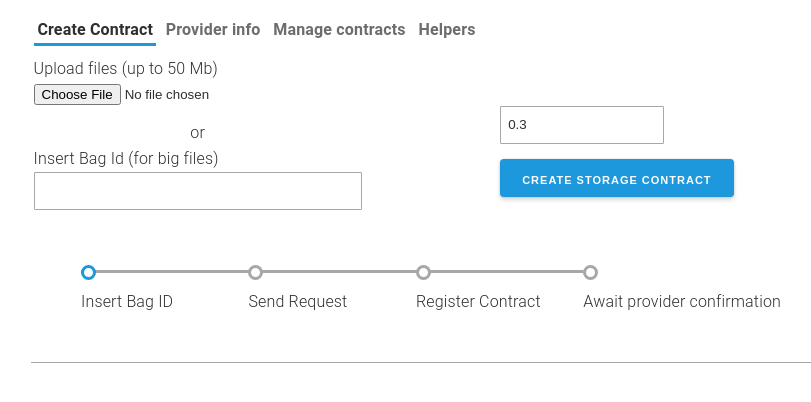
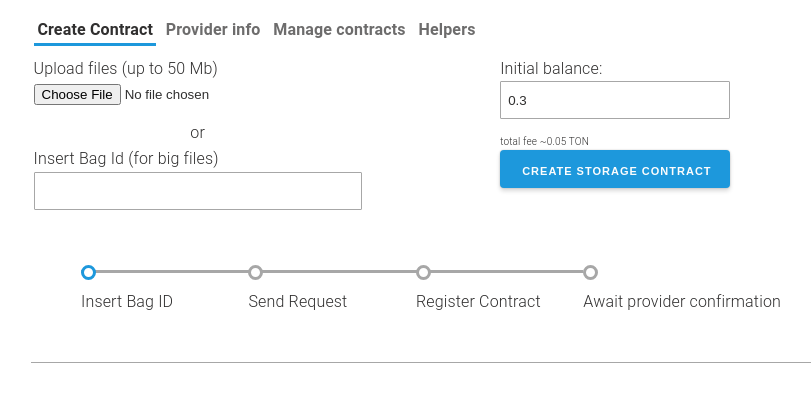
Before and after one commit to EmelyanenkoK/StorageProvider, a plain HTML site: page docs/index.html in a window 1280 px wide. Shown: the part 66-468 px from the top of the page, without its empty margins (209-1020 px from the left). Drawn offline with Linux system fonts and the light colour scheme.

Commit message:
Add fee information

```diff
--- a/docs/index.html
+++ b/docs/index.html
@@ -13,7 +13,7 @@
     <h1>TON Storage dApp</h1>
 
     <div id="error-panel" style="display:none; width:100%; min-height:50px;color: #a20909;background-color: #ffeef1;border-radius: 8px;">
-      <h3 id="error">AAAAAAAAAAAA</h3>
+      <h3 id="error"></h3>
     </div>
 
     <div class="mg-tabs" data-toggle="tabs" id="tabs-example">
@@ -59,9 +59,11 @@
                   </div>
 
                   <div class="mg-col mg-x5">
-                    <div style="margin:auto; padding-top:50px;">
-                        <input id="create-amount" type="number" step="0.000000001" min="0.1" style="width:50%;" value="0.3">
-                        <button id="create-contract-button" class="button">Create storage contract</button>
+                    <div style="margin:auto; padding-top:50px; display:contents;">
+                        <span>Initial balance:</span>
+                        <input id="create-amount" type="number" step="0.000000001" min="0.1" style="width:70%;" value="0.3">
+                        <span style="font-size:10px;"  style="width:70%;">total fee ~0.05 TON</span>
+                        <button id="create-contract-button" class="button"  style="width:70%;">Create storage contract</button>
                     </div>
                   </div>
                   </hr>
@@ -317,7 +319,7 @@
           'ton_sendTransaction',
           [{
               to: storage_provider,
-              value: $("#create-amount").value*1e9, // 10000 nanotons = 0.00001 TONs
+              value: $("#create-amount").value*1e9 + 58067000, // 10000 nanotons = 0.00001 TONs
               data: tonweb.utils.bytesToBase64(await payload.toBoc()),
               dataType: "boc"
           }]
```
